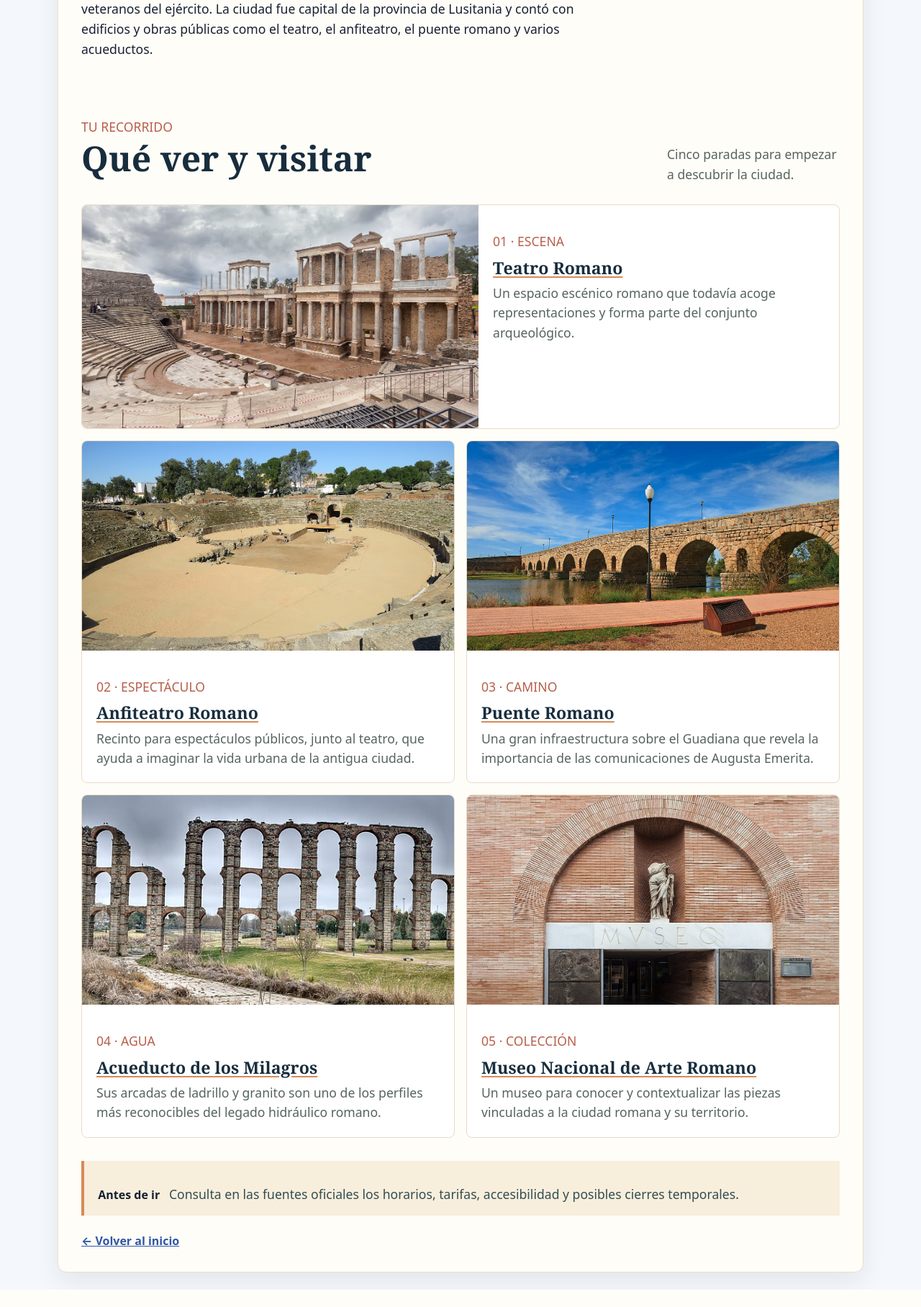
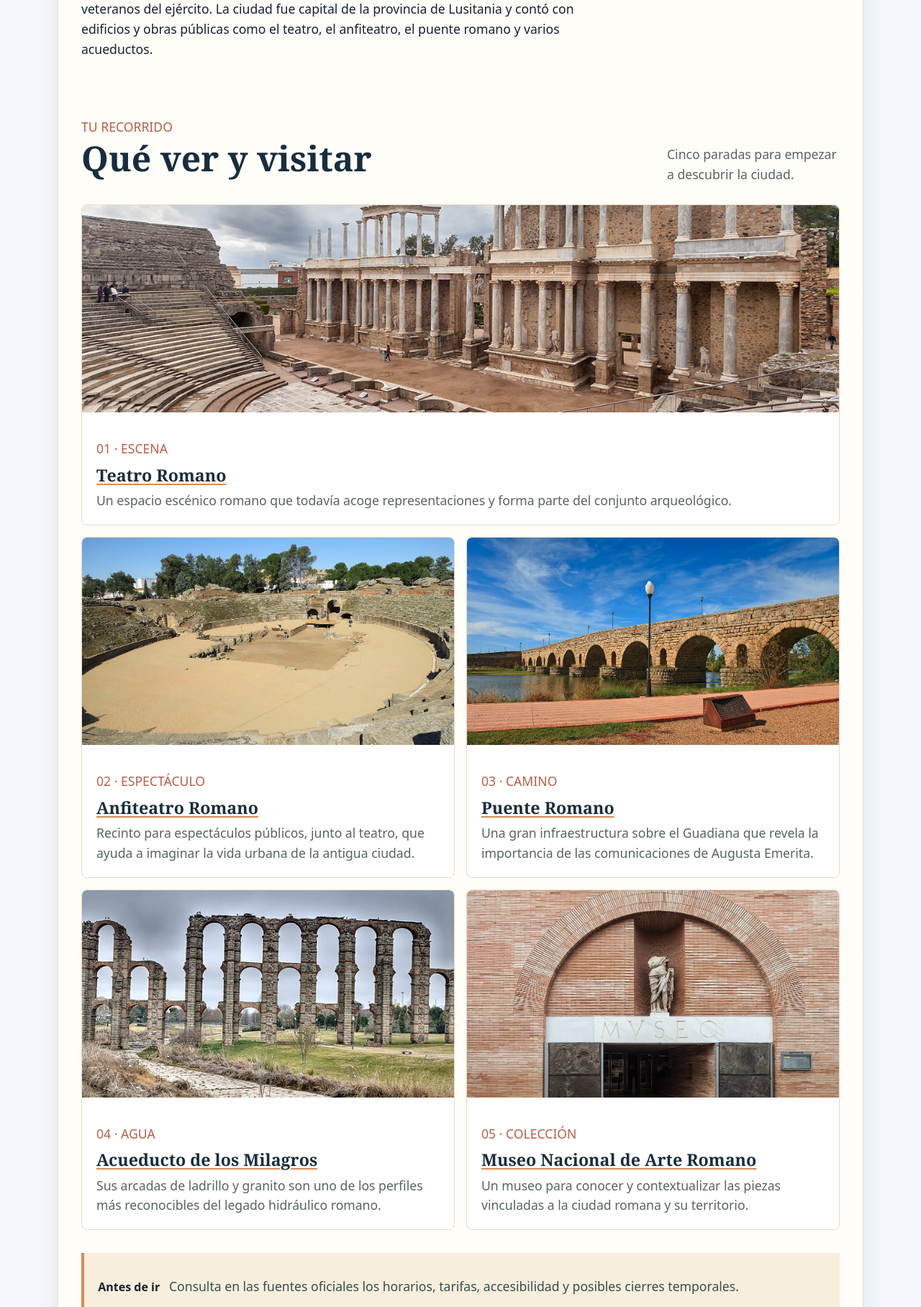
Before and after one commit to adriangarciaabenza/webdiscovermerida, a Flask app: page /merida in a window 1280 px wide. Shown: the part 930-2746 px from the top of the page at 72% size. Before the commit the page ends 2722 px from the top, so only its background shows below. Run offline with Flask 3, Linux system fonts and the light colour scheme.

Commit message:
fix: normalize all monument image heights

```diff
--- a/static/styles.css
+++ b/static/styles.css
@@ -129,17 +129,16 @@ p {
 .section-note { max-width: 15rem; margin: 0 0 0.25rem; color: #56645f; font-size: 0.95rem; }
 .places-grid { display: grid; grid-template-columns: repeat(2, minmax(0, 1fr)); gap: 1rem; }
 .place-card { display: flex; flex-direction: column; overflow: hidden; border: 1px solid #e7dbc7; border-radius: 0.5rem; background: #fff; }
-.place-card-wide { grid-column: span 2; display: grid; grid-template-columns: 1.1fr 1fr; }
+.place-card-wide { grid-column: span 2; }
 .place-card-link { display: block !important; height: 100%; margin-top: 0 !important; color: inherit !important; cursor: pointer; pointer-events: auto; text-decoration: none; }
 .place-card-link:hover h3,
 .place-card-link:focus-visible h3 { color: #b85e49; }
 .place-title-link { margin-top: 0 !important; color: #172d3d !important; text-decoration: underline; text-decoration-color: #d78b56; text-underline-offset: 0.15em; }
 .place-title-link:hover,
 .place-title-link:focus-visible { color: #b85e49 !important; }
-.place-card-wide .place-card-link { display: block !important; }
+.place-card-wide .place-card-link { display: block !important; height: auto; }
 .place-card:not(.place-card-wide) .place-card-link { height: auto; }
-.place-card img { display: block; width: 100%; height: auto; aspect-ratio: 16 / 9; object-fit: cover; }
-.place-card-wide img { height: 100%; }
+.place-card img { display: block; width: 100%; height: clamp(12rem, 24vw, 18rem); object-fit: cover; }
 .place-card > div { padding: 1.25rem; }
 .place-card-link > div { padding: 1.25rem; }
 .place-card:not(.place-card-wide) > div { flex: 1; }
```
Also changed, not shown: specs/roadmap.md (+2 -0 lines).
